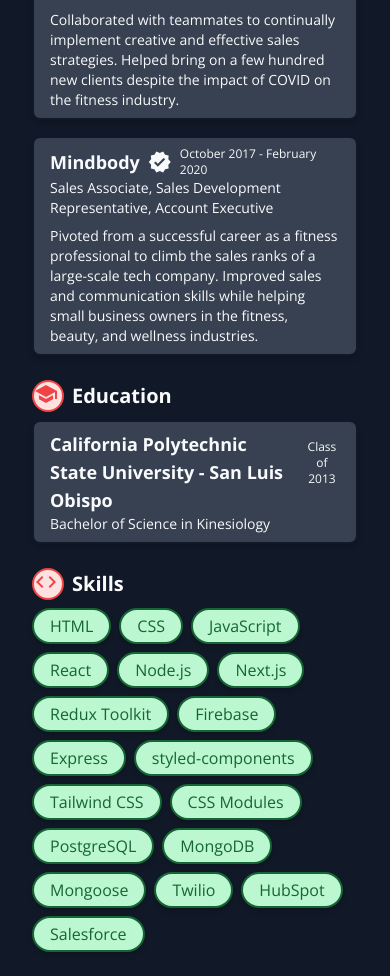
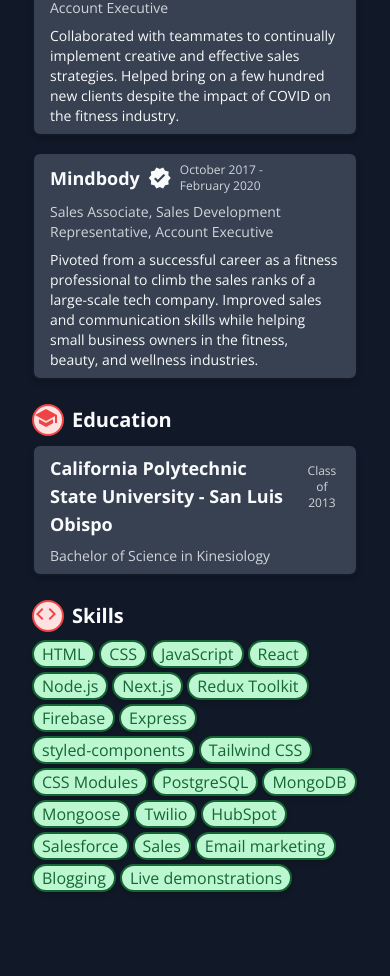
Before and after one commit to andymcgunagle/andys-personal-website, a Next.js app: page /resume in a window 390 px wide. Shown: the part 896-1872 px from the top of the page. After the commit the page ends 1812 px from the top, so only its background shows below. Built offline with nearby package versions, Linux system fonts and the light colour scheme.

Commit message:
More styling changes for mobile.

```diff
--- a/components/resume/Job.jsx
+++ b/components/resume/Job.jsx
@@ -11,7 +11,7 @@
 }) {
   return (
     <Card>
-      <div className="flex flex-col">
+      <div className="flex flex-col gap-2">
         <div className="flex items-center gap-2">
           <Link
             href={link}
@@ -22,11 +22,11 @@
           <span className="material-icons text-sm">
             verified
           </span>
-          <p className="text-xs">
-            {startDate} - {endDate}
-          </p>
+          <div className="flex flex-wrap text-xs text-gray-300">
+            <span>{startDate} -</span> <span>{endDate}</span>
+          </div>
         </div>
-        <p className="text-sm">
+        <p className="text-sm text-gray-300">
           {title}
         </p>
       </div>
--- a/components/resume/Skill.jsx
+++ b/components/resume/Skill.jsx
@@ -1,12 +1,12 @@
 import Link from "./Link.jsx";
 
-export default function Skill({ link, technology }) {
+export default function Skill({ link, skill }) {
   return (
     <Link
       href={link}
-      styles="bg-green-200 text-green-800 border-2 border-green-800 px-4 py-1 rounded-full shadow-md"
+      styles="bg-green-200 text-green-800 border-2 border-green-800 px-2 md:px-4 md:py-1 rounded-full shadow-md"
     >
-      {technology}
+      {skill}
     </Link>
   );
 };
--- a/data/skills.js
+++ b/data/skills.js
@@ -1,74 +1,90 @@
 export const skills = [
   {
-    technology: "HTML",
+    skill: "HTML",
     link: "https://developer.mozilla.org/en-US/docs/Web/HTML",
   },
   {
-    technology: "CSS",
+    skill: "CSS",
     link: "https://developer.mozilla.org/en-US/docs/Web/CSS",
   },
   {
-    technology: "JavaScript",
+    skill: "JavaScript",
     link: "https://developer.mozilla.org/en-US/docs/Web/JavaScript",
   },
   {
-    technology: "React",
+    skill: "React",
     link: "https://beta.reactjs.org/",
   },
   {
-    technology: "Node.js",
+    skill: "Node.js",
     link: "https://nodejs.org/en/",
   },
   {
-    technology: "Next.js",
+    skill: "Next.js",
     link: "https://nextjs.org/",
   },
   {
-    technology: "Redux Toolkit",
+    skill: "Redux Toolkit",
     link: "https://redux-toolkit.js.org/",
   },
   {
-    technology: "Firebase",
+    skill: "Firebase",
     link: "https://firebase.google.com/",
   },
   {
-    technology: "Express",
+    skill: "Express",
     link: "https://expressjs.com/",
   },
   {
-    technology: "styled-components",
+    skill: "styled-components",
     link: "https://styled-components.com/",
   },
   {
-    technology: "Tailwind CSS",
+    skill: "Tailwind CSS",
     link: "https://tailwindcss.com/",
   },
   {
-    technology: "CSS Modules",
+    skill: "CSS Modules",
     link: "https://github.com/css-modules/css-modules",
   },
   {
-    technology: "PostgreSQL",
+    skill: "PostgreSQL",
     link: "https://www.postgresql.org/",
   },
   {
-    technology: "MongoDB",
+    skill: "MongoDB",
     link: "https://www.mongodb.com/",
   },
   {
-    technology: "Mongoose",
+    skill: "Mongoose",
     link: "https://mongoosejs.com/",
   },
   {
-    technology: "Twilio",
+    skill: "Twilio",
     link: "https://www.twilio.com/",
   },
   {
-    technology: "HubSpot",
+    skill: "HubSpot",
     link: "https://www.hubspot.com/",
   },
   {
-    technology: "Salesforce",
+    skill: "Salesforce",
     link: "https://www.salesforce.com/",
   },
+  {
+    skill: "Sales",
+    link: "#",
+  },
+  {
+    skill: "Email marketing",
+    link: "#",
+  },
+  {
+    skill: "Blogging",
+    link: "#",
+  },
+  {
+    skill: "Live demonstrations",
+    link: "#",
+  },
 ];
--- a/pages/resume.jsx
+++ b/pages/resume.jsx
@@ -45,16 +45,16 @@
 
           <ContentSection icon="school" title="Education">
             <Card>
-              <div>
+              <div className="flex flex-col gap-2">
                 <div className="flex items-baseline gap-2">
                   <h2 className="text-lg font-bold">
                     California Polytechnic State University - San Luis Obispo
                   </h2>
-                  <p className="text-xs text-center">
+                  <p className="text-xs text-center text-gray-300">
                     Class of 2013
                   </p>
                 </div>
-                <p className="text-sm">
+                <p className="text-sm text-gray-300">
                   Bachelor of Science in Kinesiology
                 </p>
               </div>
@@ -62,7 +62,7 @@
           </ContentSection>
 
           <ContentSection icon="code" title="Skills">
-            <div className="flex flex-wrap gap-2">
+            <div className="flex flex-wrap gap-1 md:gap-2">
               {skills.map((item, index) => <Skill key={index} {...item} />)}
             </div>
           </ContentSection>
```
